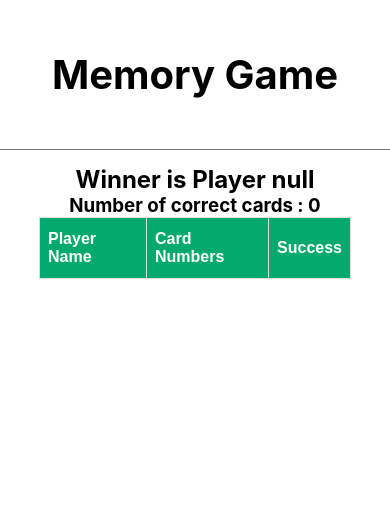
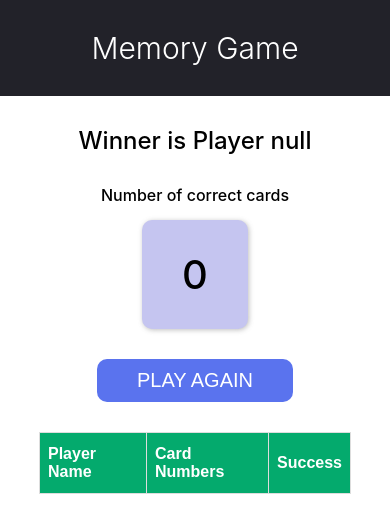
Before and after one commit to moekahala/quizplus, a React (Create React App) app: page /winner in a window 390 px wide. Shown: the top 532 px of the page. Built offline with nearby package versions, Linux system fonts and the light colour scheme.

Commit message:
added styles and media screens

```diff
--- a/src/components/common/card/card.module.css
+++ b/src/components/common/card/card.module.css
@@ -1,11 +1,57 @@
 .card {
-    margin: .5rem;
-    height: 15rem;
-    width: 15rem;
-    background-color: #747474;
+    margin: 1rem;
+    background-color: #F3E5BB;
     display: flex;
     justify-content: center;
     align-items: center;
     font-size: 3rem;
     outline: none;
+    border: none;
+    cursor: pointer;
+    border-radius: 1rem;
+    box-shadow: 1px 1px 5px rgba(98, 98, 98, 0.41);
 }
+
+.card:hover {
+    box-shadow: 1px 1px 10px rgba(100, 100, 100, 0.53);
+}
+
+/* Extra small devices (phones, 600px and down) */
+@media only screen and (max-width: 600px) {
+    .card {
+        width: 7rem;
+        height: 7rem;
+    }
+}
+
+/* Small devices (portrait tablets and large phones, 600px and up) */
+@media only screen and (min-width: 600px) {
+    .card {
+        width: 8rem;
+        height: 8rem;
+    }
+}
+
+/* Medium devices (landscape tablets, 768px and up) */
+@media only screen and (min-width: 768px) {
+    .card {
+        width: 9rem;
+        height: 9rem;
+    }
+}
+
+/* Large devices (laptops/desktops, 992px and up) */
+@media only screen and (min-width: 992px) {
+    .card {
+        width: 12rem;
+        height: 12rem;
+    }
+}
+
+/* Extra large devices (large laptops and desktops, 1200px and up) */
+@media only screen and (min-width: 1200px) {
+    .card {
+        width: 15rem;
+        height: 15rem;
+    }
+}
--- a/src/components/header/header.module.css
+++ b/src/components/header/header.module.css
@@ -1,8 +1,25 @@
 .header {
     width: 100%;
     padding: 5rem;
-    margin-bottom: 1.5rem;
+    margin-bottom: 3rem;
     text-align: center;
-    font-size: 2rem;
-    border-bottom: 1px solid #747474;
+    background-color: #222229;
 }
+
+.header h1 {
+    color: white;
+    font-weight: 400;
+    font-size: 5rem;
+}
+
+@media only screen and (max-width: 768px) {
+    .header h1 {
+        font-weight: 300;
+        font-size: 3rem;
+    }
+
+    .header {
+        width: 100%;
+        padding: 3rem;
+    }
+}
--- a/src/components/historyTable/historyTable.module.css
+++ b/src/components/historyTable/historyTable.module.css
@@ -2,6 +2,7 @@
     font-family: Arial, Helvetica, sans-serif;
     border-collapse: collapse;
     width: 80%;
+    margin-top: 3rem;
 }
 
 .table td, .table th {
--- a/src/components/playersTurn/players.module.css
+++ b/src/components/playersTurn/players.module.css
@@ -9,7 +9,13 @@
     margin-bottom: 2rem;
 }
 
+.playersWrapper div {
+    padding: 1.5rem;
+    border-radius: 1.5rem;
+}
+
 .selectedPlayer {
     font-weight: bold;
-    font-size: 3rem;
+    background-color: #BCE9DF;
+    box-shadow: 1px 1px 5px rgba(98, 98, 98, 0.41);
 }
--- a/src/containers/gameplayContainer/GameplayContainer.tsx
+++ b/src/containers/gameplayContainer/GameplayContainer.tsx
@@ -13,7 +13,7 @@ import {
 import { addMove, determineWinner, clearResults } from 'redux/slices/generalSlice';
 import { useAppDispatch } from 'redux/hooks';
 
-const NUMBER_OF_CARDS = 6;
+const NUMBER_OF_CARDS = 18;
 
 export interface CardContent {
     value: number;
--- a/src/containers/winnerContainer/WinnerContainer.tsx
+++ b/src/containers/winnerContainer/WinnerContainer.tsx
@@ -1,16 +1,27 @@
 import React from 'react';
-
+import { useNavigate } from 'react-router-dom';
 import { useAppSelector } from 'redux/hooks';
 import HistoryTable from 'components/historyTable/HistoryTable';
 import styles from './winnerContainer.module.css';
 
 const WinnerContainer = () => {
   const gameState = useAppSelector((state) => state.general);
+  const navigate = useNavigate();
+
+  if (gameState.history.length === 0) {
+    navigate('/');
+  }
 
   return (
     <section className={styles.winnerStateWrapper}>
       <h2>{`Winner is Player ${gameState.winner}`}</h2>
-      <h3>{`Number of correct cards : ${Math.max(gameState.playersScore[0], gameState.playersScore[1])}`}</h3>
+      <p>Number of correct cards</p>
+      <div className={styles.correctCards}>
+        {Math.max(gameState.playersScore[0], gameState.playersScore[1])}
+      </div>
+      <button className={styles.button} type="button" onClick={() => navigate('/')}>
+        PLAY AGAIN
+      </button>
       <HistoryTable gameHistory={gameState.history} />
     </section>
   );
--- a/src/containers/winnerContainer/winnerContainer.module.css
+++ b/src/containers/winnerContainer/winnerContainer.module.css
@@ -4,3 +4,33 @@
     align-items: center;
     width: 100%;
 }
+
+.winnerStateWrapper h2 {
+    margin-bottom: 3rem;
+    font-weight: 500;
+}
+
+.winnerStateWrapper p {
+    font-weight: 500;
+}
+
+.correctCards {
+    padding: 3rem 4rem;
+    margin: 1.5rem 0 3rem;
+    font-weight: 500;
+    font-size: 4rem;
+    border-radius: 1rem;
+    box-shadow: 1px 1px 5px rgba(98, 98, 98, 0.41);
+    background-color: #C5C5F0;
+}
+
+.button {
+    background-color: #5A73EE;
+    padding: 1rem 4rem;
+    border: none;
+    border-radius: 1rem;
+    font-size: 2rem;
+    font-weight: 500;
+    color: white;
+    cursor: pointer;
+}
```
